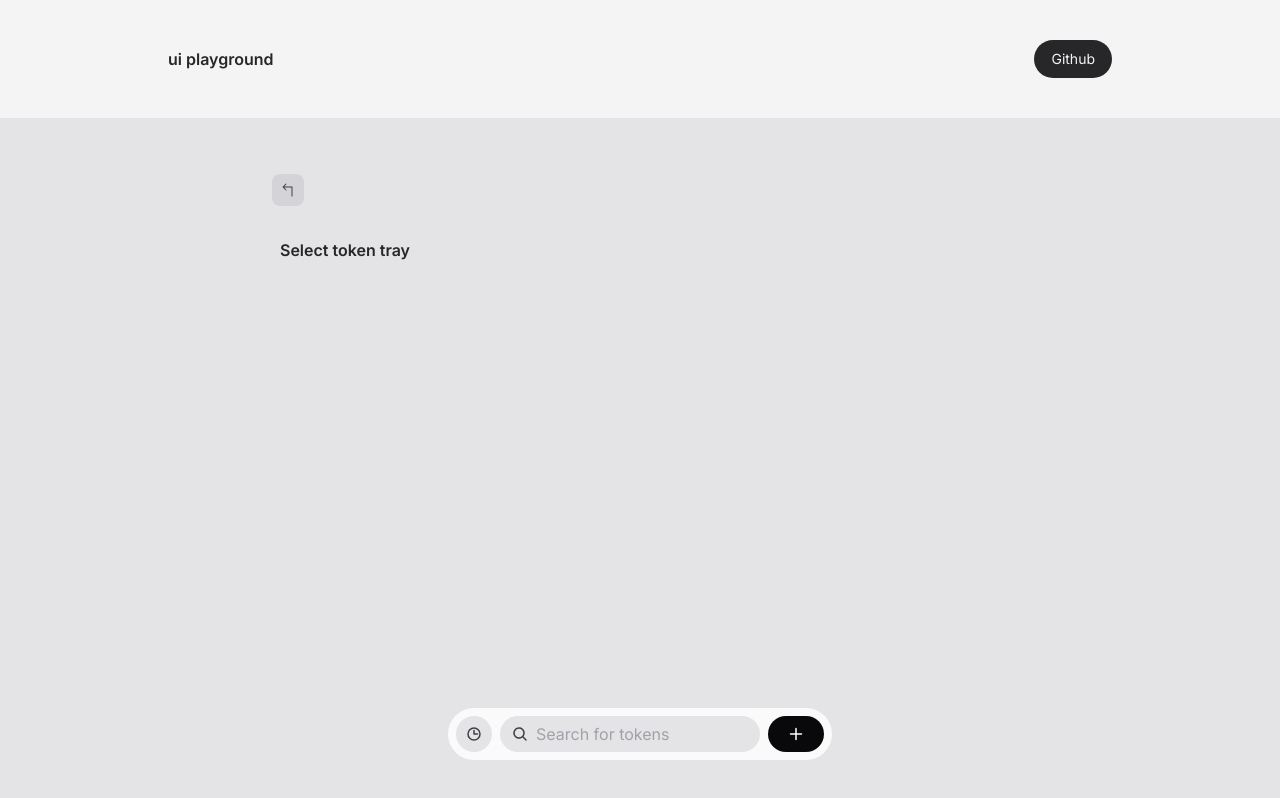
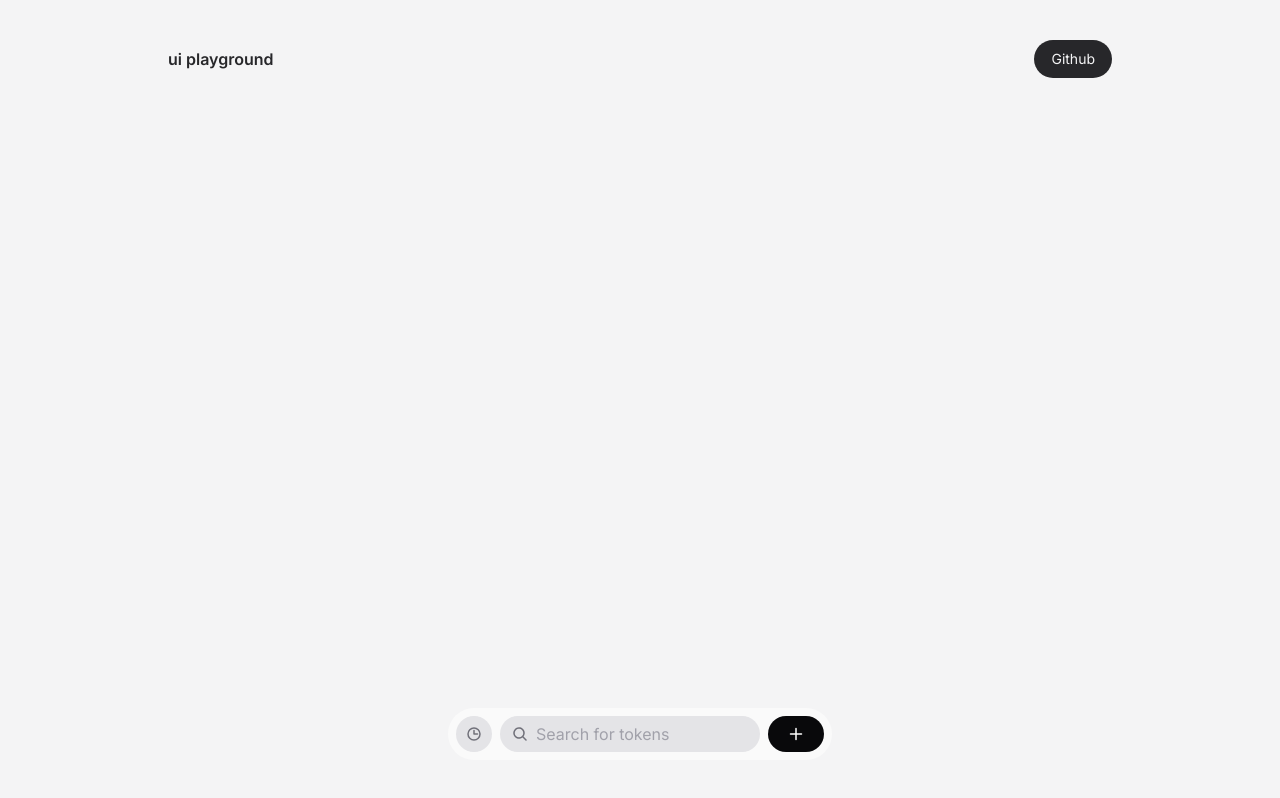
Before and after one commit to gzkdev/ui-playground, a Next.js app: page /select-token-tray in a window 1280 px wide. Shown: the top 798 px of the page. Built offline with nearby package versions, Linux system fonts and the light colour scheme.

Commit message:
update page

```diff
--- a/src/app/select-token-tray/page.tsx
+++ b/src/app/select-token-tray/page.tsx
@@ -3,23 +3,8 @@
 import { useState } from "react";
 import { AnimatePresence, motion } from "framer-motion";
 import { Clock, MagnifyingGlass, Plus, X } from "@phosphor-icons/react";
-import { PrototypeHeader } from "@/components/prototype-header";
 
 export default function Home() {
-  return (
-    <div className="bg-zinc-200 text-zinc-700 min-h-screen">
-      <div className="max-w-screen-md p-6 mx-auto space-y-40">
-        <div className="my-10 space-y-2">
-          <PrototypeHeader title="Select token tray" />
-
-          <AnimatedSelectTokenTray />
-        </div>
-      </div>
-    </div>
-  );
-}
-
-function AnimatedSelectTokenTray() {
   const [isExpanded, setIsExpanded] = useState(false);
 
   return (
```
